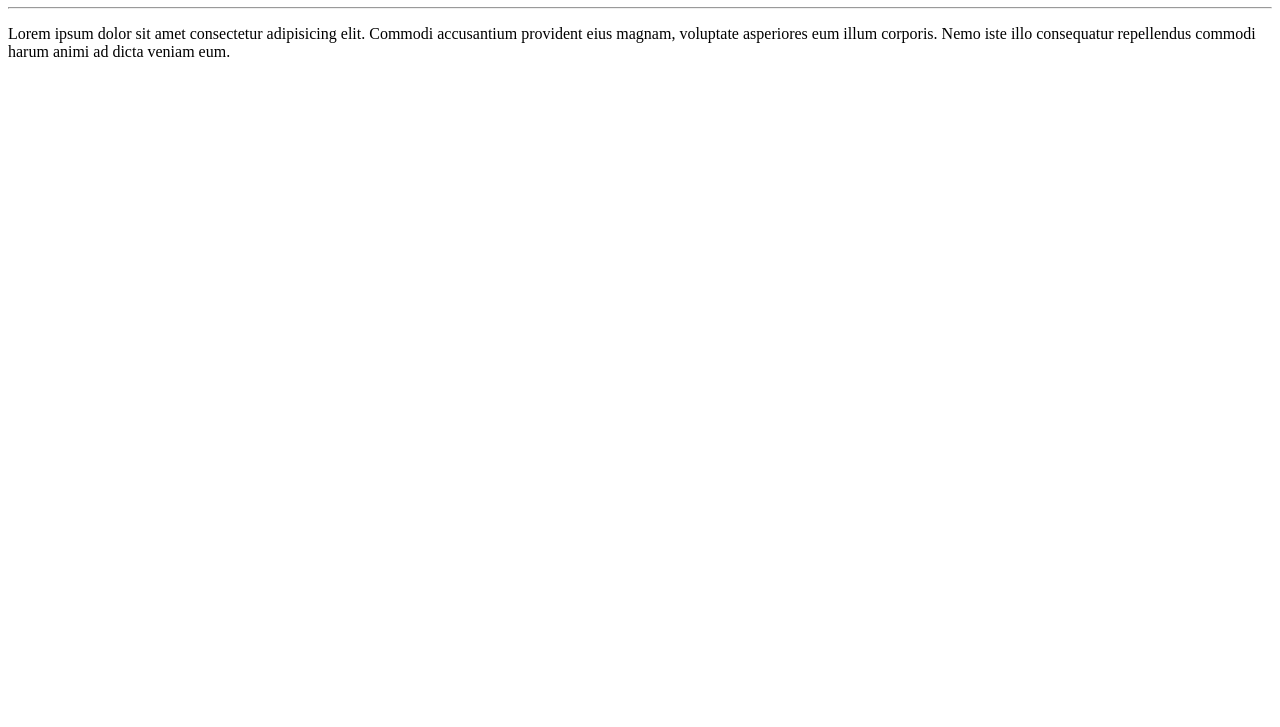
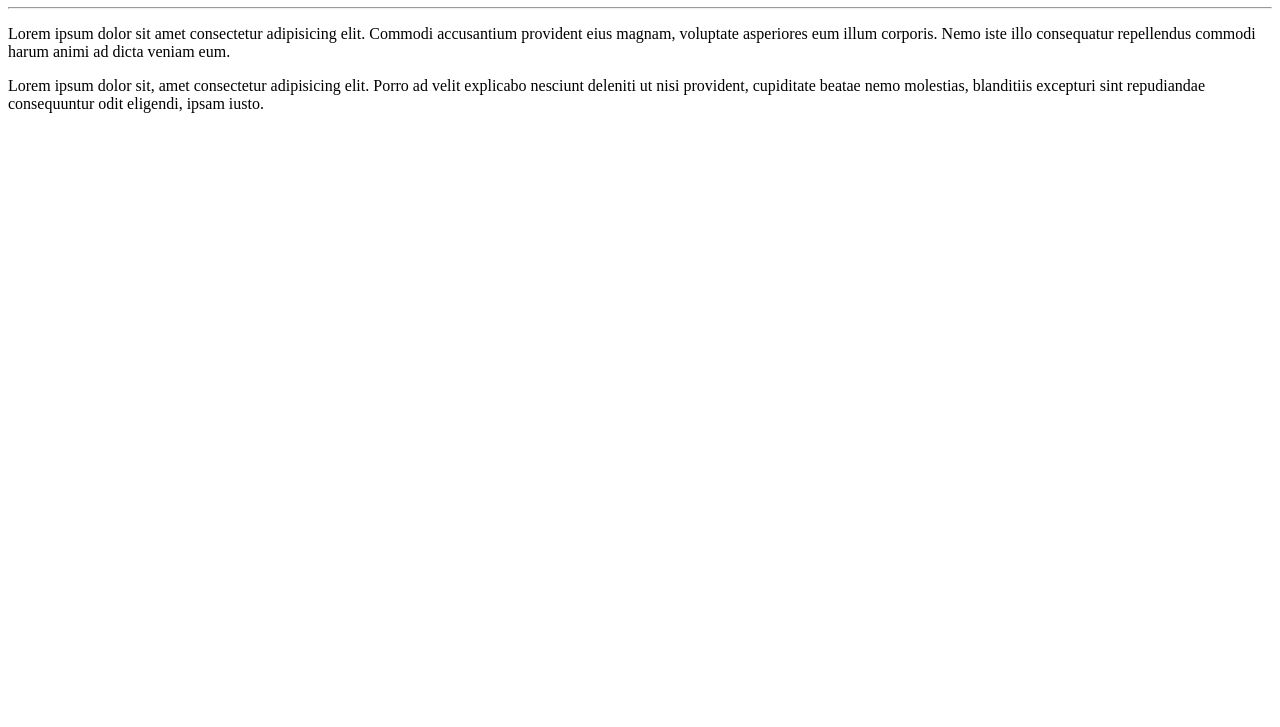
Before and after one commit to joaolnap/OlaMundo, a plain HTML site: page site-exemplo/index.html in a window 1280 px wide. Shown: the part 73-800 px from the top of the page. Drawn offline with Linux system fonts and the light colour scheme.

Commit message:
Adicionei mais um parágrafo

```diff
--- a/site-exemplo/index.html
+++ b/site-exemplo/index.html
@@ -9,5 +9,6 @@
     <h1> Olá,mundo!</h1>
     <hr>
     <p>Lorem ipsum dolor sit amet consectetur adipisicing elit. Commodi accusantium provident eius magnam, voluptate asperiores eum illum corporis. Nemo iste illo consequatur repellendus commodi harum animi ad dicta veniam eum.</p>
+    <p>Lorem ipsum dolor sit, amet consectetur adipisicing elit. Porro ad velit explicabo nesciunt deleniti ut nisi provident, cupiditate beatae nemo molestias, blanditiis excepturi sint repudiandae consequuntur odit eligendi, ipsam iusto.</p>
 </body>
 </html>
```
